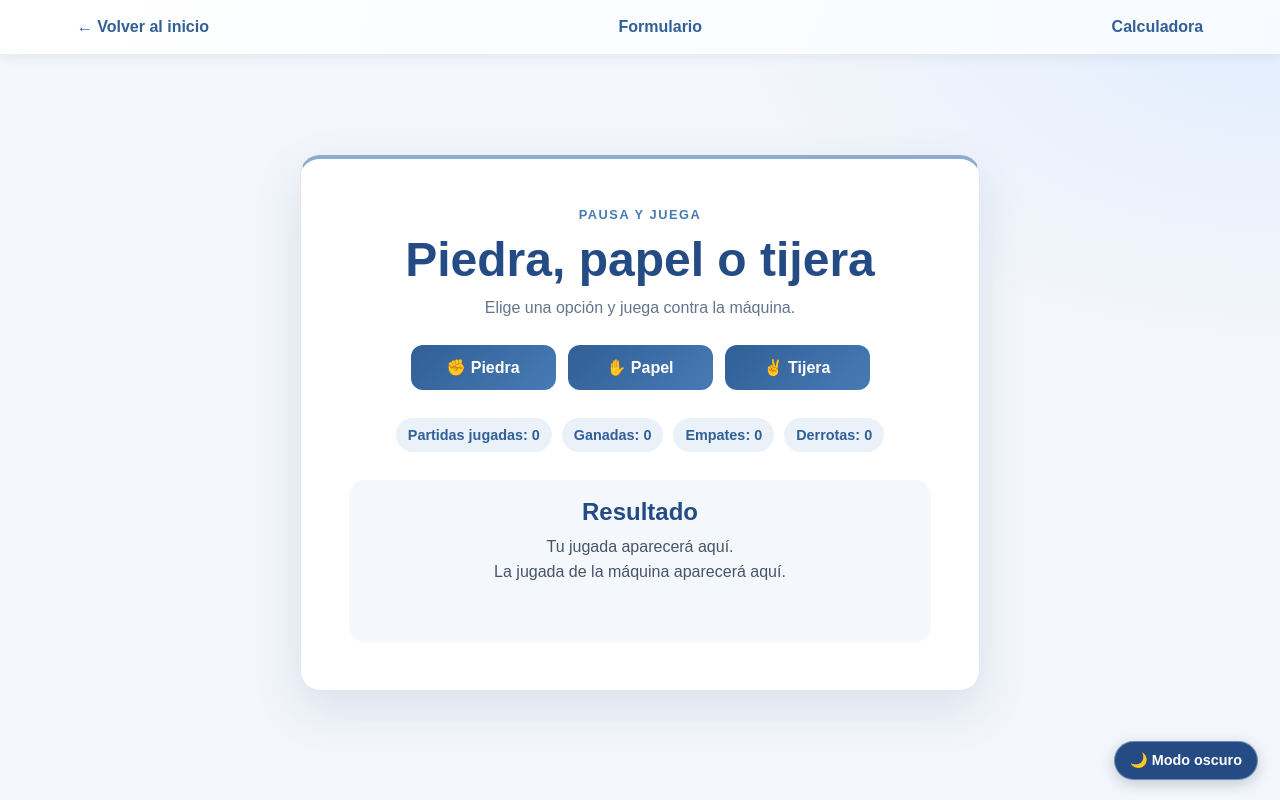
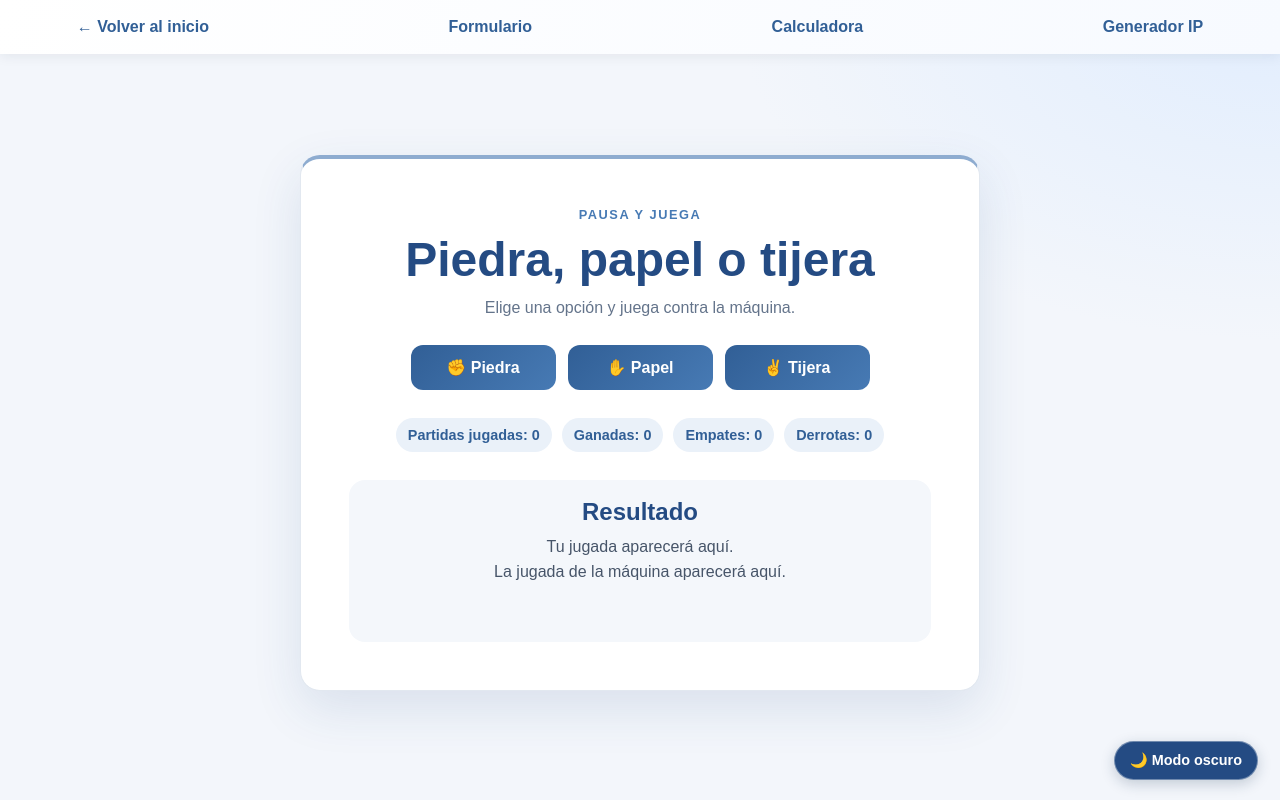
Before and after one commit to can7ero/MARCAS-ALEJANDRO, a plain HTML site: page piedraPapelTijeras.html in a window 1280 px wide. Drawn offline with Linux system fonts and the light colour scheme.

Commit message:
Añade enlaces al generador de direcciones IP en varias páginas.

```diff
--- a/piedraPapelTijeras.html
+++ b/piedraPapelTijeras.html
@@ -15,6 +15,7 @@
         <a class="volver" href="index.html">← Volver al inicio</a>
         <a class="enlace-formulario" href="formulario.html">Formulario</a>
         <a href="calculadora.html">Calculadora</a>
+        <a href="generadorIPs.html">Generador IP</a>
     </header>
 
     <main class="contenedor-juego">
```
Also changed, not shown: calculadora.html (+1 -0 lines), formulario.html (+1 -0 lines), horario.html (+1 -0 lines), indice.html (+1 -0 lines).
